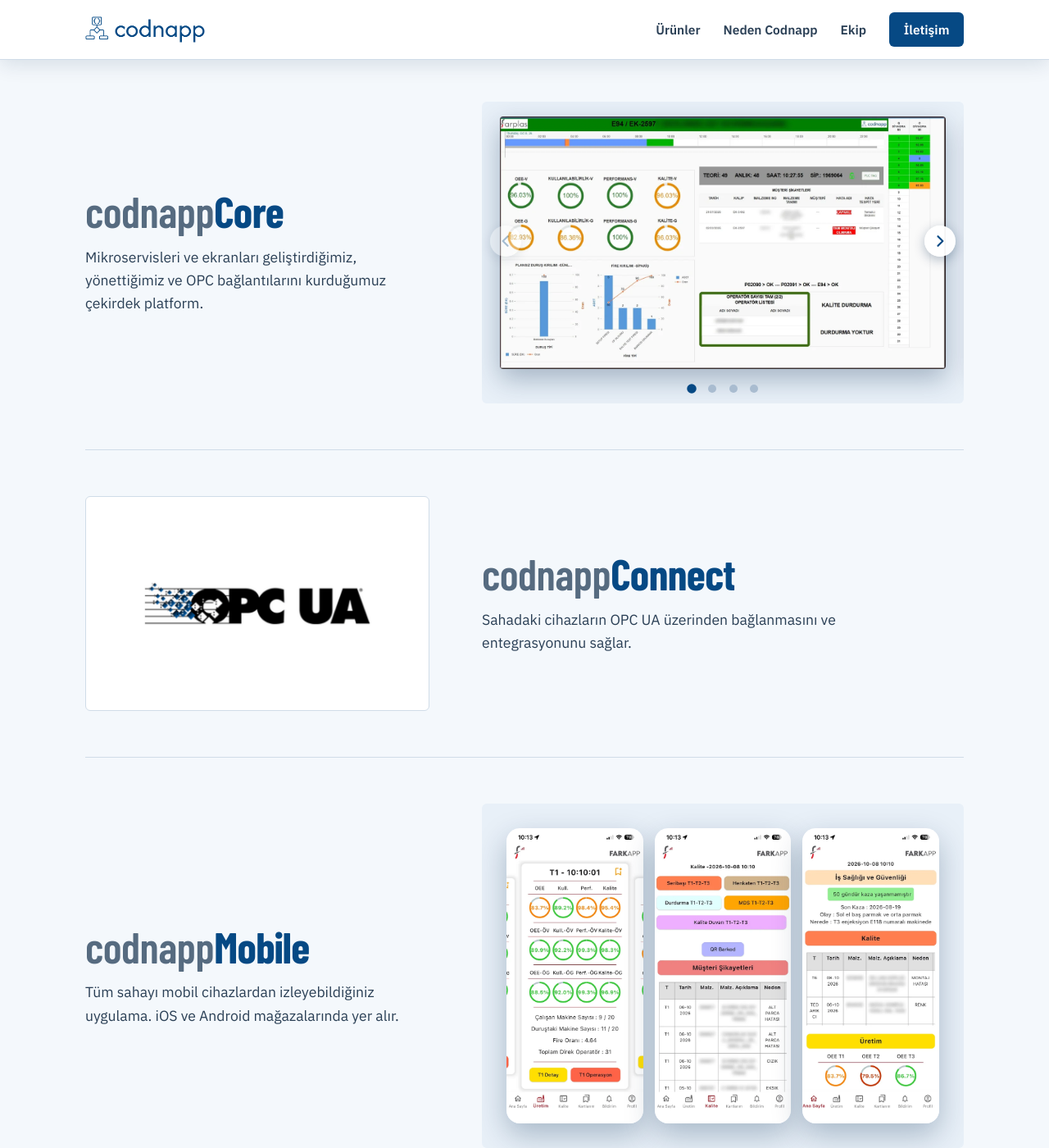
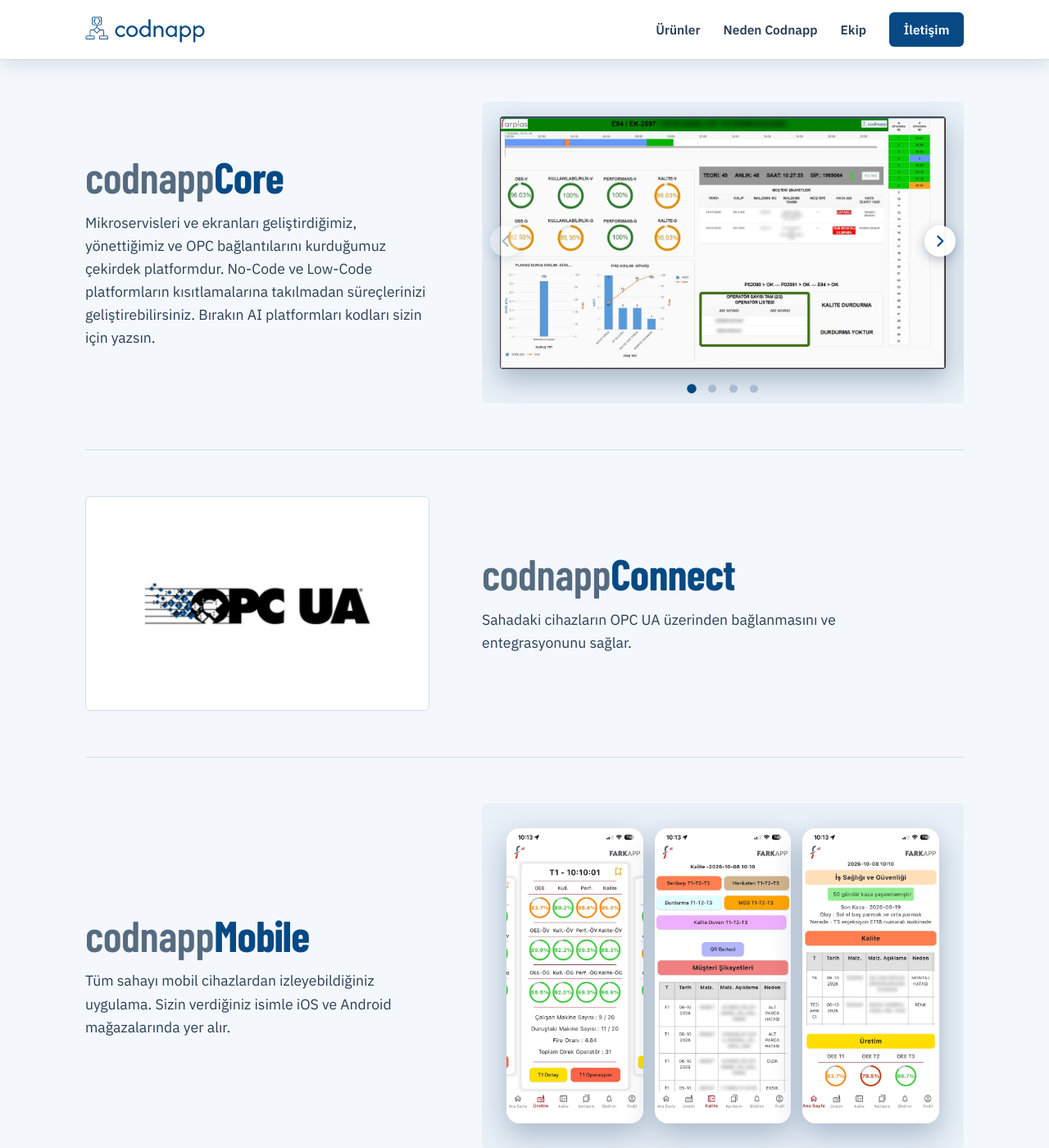
Before and after one commit to codnapp/codnapp-site, a Jekyll site: the page built from index.html, in a window 1280 px wide and 1400 px high, scrolled down 767 px. Shown: the whole window at 82% size. Built offline with Jekyll 4.4.1, drawn with Linux system fonts in a browser that asks for light colours.

Commit message:
Add files via upload

```diff
--- a/_data/urunler.yml
+++ b/_data/urunler.yml
@@ -3,24 +3,24 @@
 # Tek görsel için "gorsel", birden çok görsel için "gorseller" listesi kullanın.
 - ad: codnapp
   vurgu: Core
-  aciklama: Mikroservisleri ve ekranları geliştirdiğimiz, yönettiğimiz ve OPC bağlantılarını kurduğumuz çekirdek platform.
+  aciklama: "Mikroservisleri ve ekranları geliştirdiğimiz, yönettiğimiz ve OPC bağlantılarını kurduğumuz çekirdek platformdur. No-Code ve Low-Code platformların kısıtlamalarına takılmadan süreçlerinizi geliştirebilirsiniz. Bırakın AI platformları kodları sizin için yazsın."
   tip: galeri
   gorseller:
     - src: /assets/img/urunler/codnapp-core-1.webp
       w: 1400
-      h: 794
+      h: 790
       alt: "codnappCore ekranı: hat panosu, OEE göstergeleri, müşteri şikayetleri ve operatör listesi"
     - src: /assets/img/urunler/codnapp-core-2.webp
       w: 1400
-      h: 782
+      h: 773
       alt: "codnappCore ekranı: makine panosu, saatlik üretim, duruş ve hurda grafikleri"
     - src: /assets/img/urunler/codnapp-core-3.webp
       w: 1400
-      h: 788
+      h: 790
       alt: "codnappCore ekranı: iki makinenin saatlik üretim, OEE ve operatör özeti"
     - src: /assets/img/urunler/codnapp-core-4.webp
       w: 1400
-      h: 706
+      h: 704
       alt: "codnappCore yönetim ekranı: cihaz hizmetleri ve tetikleyici tanımı"
 - ad: codnapp
   vurgu: Connect
@@ -32,7 +32,7 @@
   tip: logo
 - ad: codnapp
   vurgu: Mobile
-  aciklama: Tüm sahayı mobil cihazlardan izleyebildiğiniz uygulama. iOS ve Android mağazalarında yer alır.
+  aciklama: "Tüm sahayı mobil cihazlardan izleyebildiğiniz uygulama. Sizin verdiğiniz isimle iOS ve Android mağazalarında yer alır."
   tip: mobil
   gorseller:
     - src: /assets/img/urunler/codnapp-mobile-1.webp
```
Also changed, not shown: 11 other files.
